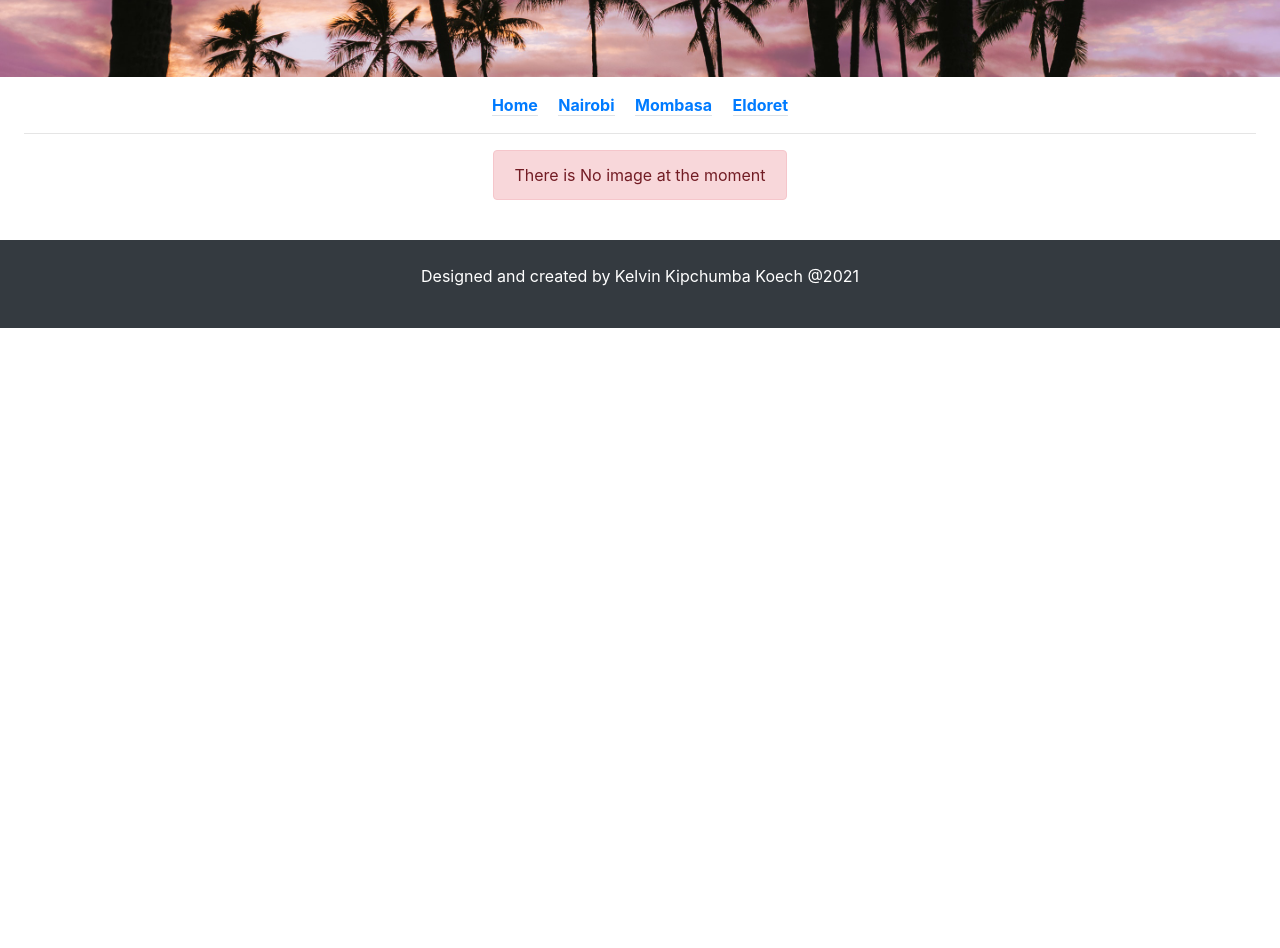
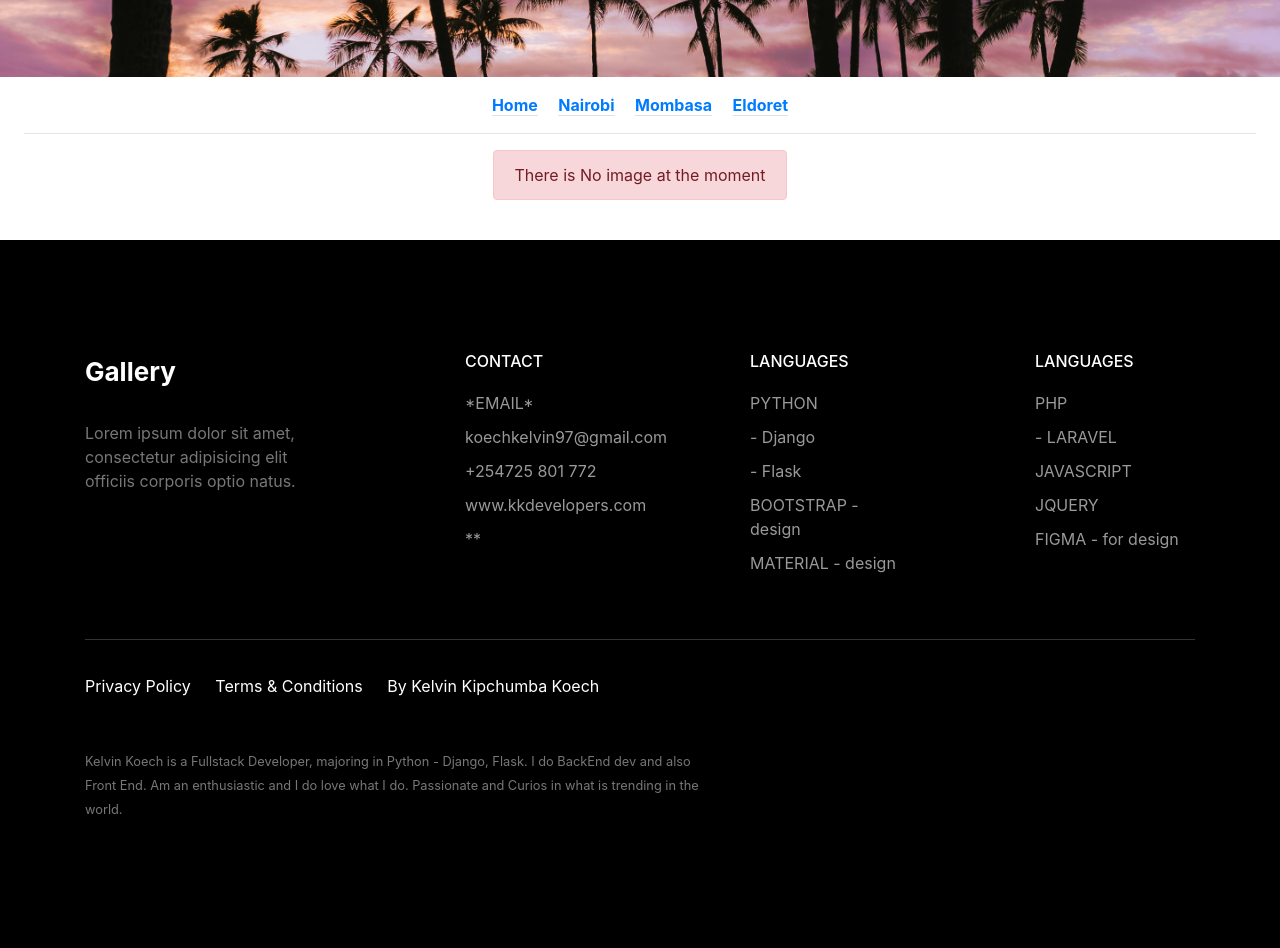
Before and after one commit to k-koech/gallery_django, a Django app: page / in a window 1280 px wide. Shown: the part 563-1511 px from the top of the page. Before the commit the page ends 891 px from the top, so only its background shows below. Run offline with Django 3.2, Linux system fonts and the light colour scheme; data that the repository does not hold is empty.

Commit message:
Upated footer

```diff
--- /dev/null
+++ b/gallery/static/css/footer.css
@@ -0,0 +1,339 @@
+
+.footer-14398 {
+    padding: 7rem 0;
+    background: #000;
+    color: #777; }
+    .footer-14398 .footer-site-logo {
+      color: #fff;
+      font-size: 26px;
+      font-weight: bold;
+      margin-bottom: 30px;
+      display: block; }
+    .footer-14398 h3 {
+      color: #fff;
+      font-size: 16px;
+      margin-bottom: 20px; }
+    .footer-14398 .links li {
+      margin-bottom: 10px; }
+      .footer-14398 .links li a {
+        color: #999; }
+        .footer-14398 .links li a:hover {
+          color: #fff; }
+    .footer-14398 .link-menu li {
+      display: inline-block; }
+      .footer-14398 .link-menu li a {
+        color: #fff;
+        display: inline-block;
+        padding: 10px; }
+    .footer-14398 .link-menu.nav-left li:first-child a {
+      padding-left: 0; }
+    .footer-14398 .link-menu.nav-right li:last-child a {
+      padding-left: 0; }
+    .footer-14398 .social li {
+      display: inline-block; }
+      .footer-14398 .social li a {
+        display: inline-block;
+        padding: 10px;
+        color: #ccc; }
+      .footer-14398 .social li:last-child a {
+        padding-right: 0; }
+    .footer-14398 .line {
+      border-top: 1px solid rgba(255, 255, 255, 0.2); }
+
+  .footer-59391 {
+    border-top: 1px solid #efefef;
+    background-color: #fff;
+    font-family: "Poppins", sans-serif;
+    padding: 4rem 0; }
+    .footer-59391 .site-logo a {
+      font-size: 30px;
+      color: #3e64ff;
+      font-weight: 900; }
+    .footer-59391 .nav-links li {
+      display: inline-block; }
+      .footer-59391 .nav-links li a {
+        color: #777;
+        padding: 10px; }
+        .footer-59391 .nav-links li a:hover {
+          color: #3e64ff; }
+    .footer-59391 .nav-links.nav-left li:first-child {
+      padding-left: 0; }
+    .footer-59391 .nav-links.nav-right li:last-child {
+      padding-right: 0; }
+    .footer-59391 .copyright {
+      border-top: 1px solid #efefef;
+      padding-top: 50px;
+      text-align: center;
+      color: #777; }
+    .footer-59391 .subscribe .form-group {
+      margin-bottom: 0;
+      padding-bottom: 0;
+      position: relative; }
+      .footer-59391 .subscribe .form-group input[type="email"] {
+        height: 45px;
+        border: none;
+        background: #e6e6e6; }
+        .footer-59391 .subscribe .form-group input[type="email"]:focus, .footer-59391 .subscribe .form-group input[type="email"]:active {
+          outline: none;
+          -webkit-box-shadow: none;
+          box-shadow: none; }
+        .footer-59391 .subscribe .form-group input[type="email"]::-webkit-input-placeholder {
+          color: #b3b3b3;
+          font-size: 14px; }
+        .footer-59391 .subscribe .form-group input[type="email"]::-moz-placeholder {
+          color: #b3b3b3;
+          font-size: 14px; }
+        .footer-59391 .subscribe .form-group input[type="email"]:-ms-input-placeholder {
+          color: #b3b3b3;
+          font-size: 14px; }
+        .footer-59391 .subscribe .form-group input[type="email"]:-moz-placeholder {
+          color: #b3b3b3;
+          font-size: 14px; }
+      .footer-59391 .subscribe .form-group button {
+        position: absolute;
+        border: none;
+        background: none;
+        font-size: 1.5rem;
+        -webkit-transform: rotate(180deg);
+        -ms-transform: rotate(180deg);
+        transform: rotate(180deg);
+        top: .5rem;
+        right: .3rem;
+        line-height: 0; }
+        .footer-59391 .subscribe .form-group button:focus, .footer-59391 .subscribe .form-group button:active {
+          outline: none; }
+    .footer-59391 .social li {
+      display: inline-block;
+      position: relative; }
+      .footer-59391 .social li a {
+        position: relative;
+        width: 40px;
+        height: 40px;
+        border-radius: 50%;
+        display: inline-block;
+        margin: 0;
+        padding: 0;
+        background-color: #e6e6e6;
+        color: #333333; }
+        .footer-59391 .social li a > span {
+          position: absolute;
+          top: 50%;
+          left: 50%;
+          -webkit-transform: translate(-50%, -50%);
+          -ms-transform: translate(-50%, -50%);
+          transform: translate(-50%, -50%); }
+        .footer-59391 .social li a:hover {
+          color: #3e64ff; }
+
+  .footer-95942 {
+    padding: 7rem 0;
+    font-family: "Poppins", sans-serif; }
+    .footer-95942 .nav-links li {
+      display: block;
+      margin-bottom: 10px; }
+      .footer-95942 .nav-links li a {
+        font-size: 14px;
+        color: #777; }
+        .footer-95942 .nav-links li a:hover {
+          color: #4200ff; }
+    .footer-95942 .social.app {
+      font-size: 13px; }
+    .footer-95942 .social li {
+      display: inline-block; }
+      .footer-95942 .social li a {
+        display: inline-block;
+        padding: 10px;
+        color: #ccc; }
+        .footer-95942 .social li a:hover {
+          color: #4200ff; }
+    .footer-95942 .social.nav-left li:first-child a {
+      padding-left: 0px; }
+    .footer-95942 .social.nav-right li:last-child a {
+      padding-right: 0px; }
+    .footer-95942 h3 {
+      font-size: 16px;
+      font-weight: bold;
+      margin-bottom: 20px; }
+
+  .footer-48201 {
+    padding: 7rem 0;
+    background-color: #000;
+    color: #777; }
+    .footer-48201 .footer-site-logo {
+      font-size: 1.5rem;
+      color: #fff; }
+    .footer-48201 .nav-links li {
+      margin-bottom: 10px; }
+      .footer-48201 .nav-links li a {
+        color: gray; }
+        .footer-48201 .nav-links li a:hover {
+          color: #fff; }
+    .footer-48201 .btn.btn-tertiary {
+      background-color: #e42c64;
+      color: #fff;
+      border-radius: 30px;
+      border: none;
+      padding: 10px 20px; }
+    .footer-48201 .social li {
+      display: inline-block; }
+      .footer-48201 .social li a {
+        color: gray;
+        padding: 7px; }
+        .footer-48201 .social li a:hover {
+          color: #fff; }
+    .footer-48201 .copyright {
+      border-top: 1px solid #404040; }
+
+  .footer-99382 {
+    padding: 7rem 0;
+    background-size: cover;
+    background-position: center center;
+    background-repeat: no-repeat;
+    color: #777;
+    position: relative;
+    font-family: "Poppins", sans-serif; }
+    .footer-99382:before {
+      content: "";
+      position: absolute;
+      top: 0;
+      bottom: 0;
+      left: 0;
+      right: 0;
+      width: 100%;
+      height: 100%;
+      background-color: rgba(0, 0, 0, 0.7); }
+    .footer-99382 h3 {
+      font-size: 16px;
+      font-weight: bold;
+      color: #fff;
+      margin-bottom: 30px; }
+    .footer-99382 .footer-site-logo {
+      font-size: 1.5rem;
+      color: #fff; }
+    .footer-99382 .nav-links li {
+      margin-bottom: 10px; }
+      .footer-99382 .nav-links li a {
+        color: #999999; }
+        .footer-99382 .nav-links li a:hover {
+          color: #fff; }
+    .footer-99382 .btn.btn-tertiary {
+      background-color: #e42c64;
+      color: #fff;
+      border-radius: 30px;
+      border: none;
+      padding: 10px 20px; }
+    .footer-99382 .social li {
+      display: inline-block; }
+      .footer-99382 .social li a {
+        color: gray;
+        padding: 7px; }
+        .footer-99382 .social li a:hover {
+          color: #fff; }
+    .footer-99382 .copyright {
+      border-top: 1px solid #595959; }
+
+  .footer-16371 {
+    padding: 7rem 0;
+    font-family: "Poppins", sans-serif; }
+    .footer-16371 .footer-site-logo {
+      text-align: center;
+      font-size: 2rem;
+      font-weight: 900; }
+      .footer-16371 .footer-site-logo a {
+        color: #4200ff; }
+    .footer-16371 .nav-links {
+      padding: 0;
+      margin: 0; }
+      .footer-16371 .nav-links li {
+        display: inline-block; }
+        .footer-16371 .nav-links li a {
+          padding: 10px;
+          color: #000; }
+          .footer-16371 .nav-links li a:hover {
+            color: #4200ff; }
+    .footer-16371 .social h3 {
+      font-weight: bold;
+      font-size: 18px;
+      color: #000; }
+    .footer-16371 .social ul li {
+      display: inline-block; }
+      .footer-16371 .social ul li a {
+        display: inline-block;
+        padding: 10px; }
+      .footer-16371 .social ul li.in a {
+        color: #df588a; }
+      .footer-16371 .social ul li.tw a {
+        color: #15b8ff; }
+      .footer-16371 .social ul li.fb a {
+        color: #3742d0; }
+      .footer-16371 .social ul li.dr a {
+        color: #fa38c1; }
+      .footer-16371 .social ul li.pin a {
+        color: #dd4d5a; }
+    .footer-16371 .copyright {
+      color: #999999; }
+
+  .footer-39201 {
+    padding: 7rem 0;
+    color: #9d9d9d; }
+    .footer-39201 .subscribe {
+      position: relative; }
+      .footer-39201 .subscribe .form-control {
+        background-color: #e6e6e6;
+        -webkit-box-shadow: none;
+        box-shadow: none;
+        border-radius: 30px;
+        height: 50px;
+        padding-left: 30px;
+        padding-right: 130px;
+        border: none;
+        color: #000; }
+        .footer-39201 .subscribe .form-control::-webkit-input-placeholder {
+          color: #b3b3b3;
+          font-style: italic;
+          font-size: 14px; }
+        .footer-39201 .subscribe .form-control::-moz-placeholder {
+          color: #b3b3b3;
+          font-style: italic;
+          font-size: 14px; }
+        .footer-39201 .subscribe .form-control:-ms-input-placeholder {
+          color: #b3b3b3;
+          font-style: italic;
+          font-size: 14px; }
+        .footer-39201 .subscribe .form-control:-moz-placeholder {
+          color: #b3b3b3;
+          font-style: italic;
+          font-size: 14px; }
+      .footer-39201 .subscribe .btn-submit {
+        background: #614ad3;
+        height: 40px;
+        border-radius: 30px;
+        padding-left: 30px;
+        padding-right: 30px;
+        color: #fff;
+        font-weight: bold;
+        position: absolute;
+        top: 5px;
+        right: 5px;
+        -webkit-box-shadow: 0 2px 2px 0 rgba(0, 0, 0, 0.2);
+        box-shadow: 0 2px 2px 0 rgba(0, 0, 0, 0.2); }
+    .footer-39201 h3 {
+      font-size: 16px;
+      font-weight: 900;
+      color: #000;
+      margin-bottom: 20px; }
+    .footer-39201 .nav-links li {
+      display: block;
+      margin-bottom: 10px; }
+      .footer-39201 .nav-links li a {
+        color: #9d9d9d; }
+        .footer-39201 .nav-links li a:hover {
+          color: #614ad3; }
+    .footer-39201 .social li {
+      display: inline-block; }
+      .footer-39201 .social li a {
+        display: inline-block;
+        padding: 10px;
+        color: #9d9d9d; }
+        .footer-39201 .social li a:hover {
+          color: #614ad3; }
--- a/gallery/templates/base/base.html
+++ b/gallery/templates/base/base.html
@@ -12,8 +12,8 @@
     {% else %}
     <title>Snapshot</title>
     {% endif %}
-
         <link rel="stylesheet" href="{% static 'css/base.css' %}">
+        <link rel="stylesheet" href="{% static 'css/footer.css' %}">
   </head>
   <body>
 
--- a/gallery/templates/footer.html
+++ b/gallery/templates/footer.html
@@ -1,3 +1,71 @@
-<section class="bg-dark text-center p-4 text-white">
-    <p>Designed and created by Kelvin Kipchumba Koech @2021</p>
-</section>
+<footer class="footer-14398">
+
+    <div class="container">
+      <div class="row mb-5">
+        <div class="col-md-3">
+          <a href="#" class="footer-site-logo">Gallery</a>
+          <p>Lorem ipsum dolor sit amet, consectetur adipisicing elit officiis corporis optio natus. </p>
+        </div>
+        <div class="col-md-2 ml-auto">
+          <h3>CONTACT</h3>
+          <ul class="list-unstyled links">
+            <li><a href="#">*EMAIL*</a></li>
+            <li><a href="#">koechkelvin97@gmail.com</a></li>
+            <li><a href="#">+254725 801 772</a></li>
+            <li><a href="#">www.kkdevelopers.com</a></li>
+            <li><a href="#">**</a></li>
+          </ul>
+        </div>
+        <div class="col-md-2 ml-auto">
+          <h3>LANGUAGES</h3>
+          <ul class="list-unstyled links">
+            <li><a href="#">PYTHON</a></li>
+            <li><a href="#">- Django</a></li>
+            <li><a href="#">- Flask</a></li>
+            <li><a href="#">BOOTSTRAP - design</a></li>
+            <li><a href="#">MATERIAL - design</a></li>
+          </ul>
+        </div>
+        <div class="col-md-2 ml-auto">
+          <h3>LANGUAGES</h3>
+          <ul class="list-unstyled links">
+            <li><a href="#">PHP</a></li>
+            <li><a href="#">- LARAVEL</a></li>
+            <li><a href="#">JAVASCRIPT</a></li>
+            <li><a href="#">JQUERY</a></li>
+            <li><a href="#">FIGMA - for design</a></li>
+
+          </ul>
+        </div>
+      </div>
+
+      <div class="row mb-4">
+        <div class="col-12 pb-4">
+          <div class="line"></div>
+        </div>
+        <div class="col-md-6 text-md-left">
+          <ul class="list-unstyled link-menu nav-left">
+            <li><a href="#">Privacy Policy</a></li>
+            <li><a href="#">Terms &amp; Conditions</a></li>
+            <li><a href="#">By Kelvin Kipchumba Koech</a></li>
+          </ul>
+        </div>
+        <div class="col-md-6 text-md-right">
+          <ul class="list-unstyled social nav-right">
+            <li><a href="#"><span class="icon-twitter"></span></a></li>
+            <li><a href="#"><span class="icon-instagram"></span></a></li>
+            <li><a href="#"><span class="icon-facebook"></span></a></li>
+            <li><a href="#"><span class="icon-pinterest"></span></a></li>
+          </ul>
+        </div>
+      </div>
+
+      <div class="row">
+        <div class="col-md-7">
+          <p><small>Kelvin Koech is a Fullstack Developer, majoring in Python - Django, Flask. I do BackEnd dev and also Front End. Am an enthusiastic and I do love what I do. Passionate and Curios in what is trending in the world.</small></p>
+        </div>
+      </div>
+    </div>
+
+  </div>
+</footer>
--- a/gallery/templates/index.html
+++ b/gallery/templates/index.html
@@ -21,12 +21,8 @@
     <hr>
   </div>
 
-
-
-
-
-
-    <div class="row px-2 mb-3 " id="Eldoret">
+  <div class="container-fluid" id="Eldoret">
+    <div class="row px-2 mb-3 ">
       {% if e_images %}
         {% for image in e_images %}
             {% include 'locations.html' %}
@@ -40,8 +36,10 @@
         </div>
       {% endif %}
     </div>
+  </div>
 
-    <div class="row px-0 mb-3 " id="Mombasa">
+  <div class="container-fluid" id="Mombasa">
+    <div class="row px-0 mb-3 ">
         {% if m_images %}
           {% for image in m_images %}
               {% include 'locations.html' %}
@@ -55,8 +53,10 @@
           </div>
         {% endif %}
     </div>
+  </div>
 
-    <div class="row px-2 mb-3 " id="Nairobi">
+  <div class="container-fluid" id="Nairobi">
+    <div class="row px-2 mb-3">
       {% if n_images %}
       {% for image in n_images %}
           {% include 'locations.html' %}
@@ -70,8 +70,9 @@
         </div>
       {% endif %}
     </div>
+  </div>
 
-
+<div class="container-fluid">
     <div class="row px-2 mb-3 " id="general">
       {% if images %}
         {% for image in images %}
@@ -86,7 +87,7 @@
         </div>
       {% endif %}
     </div>
-
+  </div>
           <!-- Modal to show details of an image-->
           <div class="modal fade" style="height:100vh;overflow: hidden;" id="image-details" tabindex="-1" aria-labelledby="image-detailsLabel" aria-hidden="true">
             <div class="modal-dialog modal-lg">
--- a/gallery/templates/search.html
+++ b/gallery/templates/search.html
@@ -26,6 +26,7 @@
 
 <!-- styles for index page -->
 <div class="search-container">
+<h3 class="mt-4 mb-1 text-center">{{header}}</h3>
 {% block styles %}
 <link rel="stylesheet" href="{% static 'css/index.css' %}">
 {% endblock %}
--- a/gallery/views.py
+++ b/gallery/views.py
@@ -35,6 +35,8 @@ def search(request):
     if request.method=="POST":
         query = request.POST['category']
         image=Image.objects.filter(category=query)
-        return render(request, "search.html", {"title":"Results","images":image})
+        category=Category.objects.get(id=query)
+        header=category.name
+        return render(request, "search.html", {"title":"Results","images":image, "header":header})
     else:
         return redirect("home")
```
Also changed, not shown: album/settingsS.py (deleted, +0 -133 lines).
